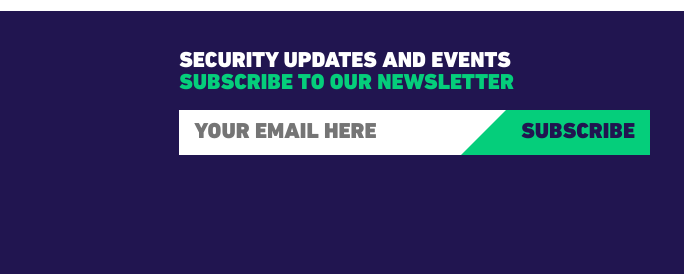
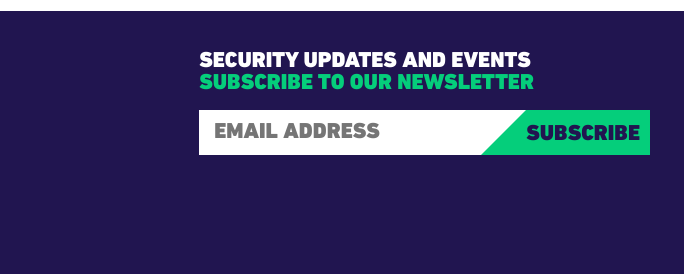
Before and after one commit to hardcodepunk/nivel4, a plain HTML site: page dest/index.html in a window 1280 px wide. Shown: the part 5584-5858 px from the top of the page, 596-1280 px from the left. Drawn offline with Linux system fonts and the light colour scheme.

Commit message:
implemented mailchimp newsletter module

```diff
--- a/dest/index.html
+++ b/dest/index.html
@@ -154,17 +154,22 @@
           <div class="newsletter">
             <h5 class="title-5 newsletter__title">Security updates and events</h5>
             <h5 class="title-5 newsletter__title title--green">Subscribe to our newsletter</h5>
-            <div class="form-container">
-              <form action="php/subscribe.php" method="post">
-                <div class="input-container">
-                  <input id="mail" type="email" name="email" placeholder="Your email here">
-                  <input type="hidden" name="csrfToken" value="!!!9e77d!!!97!!!f8!!!!7!9!9dd!89___">
-                </div>
-                <div class="input-container input-container--with-triangle">
-                  <input name="submit" type="submit" value="Subscribe">
+            <!-- Begin Mailchimp Signup Form -->
+            <div id="mc_embed_signup" class="form-container">
+              <form action="https://nivel4.us19.list-manage.com/subscribe/post?u=3cc82d23ae648976a9c7d03d8&amp;id=91cde1bca6" method="post" id="mc-embedded-subscribe-form" name="mc-embedded-subscribe-form" class="validate" target="_blank" novalidate>
+                <div id="mc_embed_signup_scroll">
+                  <div class="input-container">
+                  	<input type="email" value="" name="EMAIL" class="email" id="mce-EMAIL" placeholder="email address" required>
+                  </div>
+                  <!-- real people should not fill this in and expect good things - do not remove this or risk form bot signups-->
+                  <div style="position: absolute; left: -5000px;" aria-hidden="true"><input type="text" name="b_3cc82d23ae648976a9c7d03d8_91cde1bca6" tabindex="-1" value=""></div>
+                  <div class="input-container input-container--with-triangle">
+                    <input type="submit" value="Subscribe" name="subscribe" id="mc-embedded-subscribe" class="button">
+                  </div>
                 </div>
               </form>
             </div>
+            <!--End mc_embed_signup-->
           </div>
         </div>
       </div>
```
Also changed, not shown: src/index.html (+13 -8 lines).
